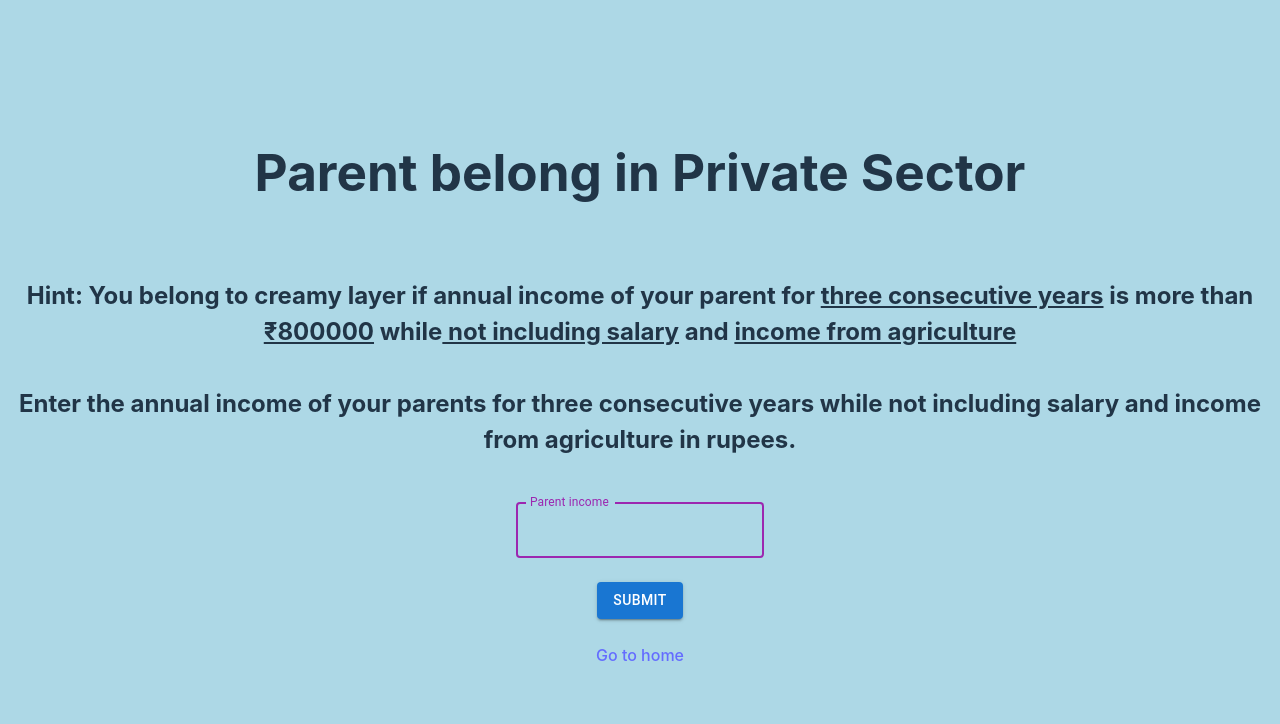
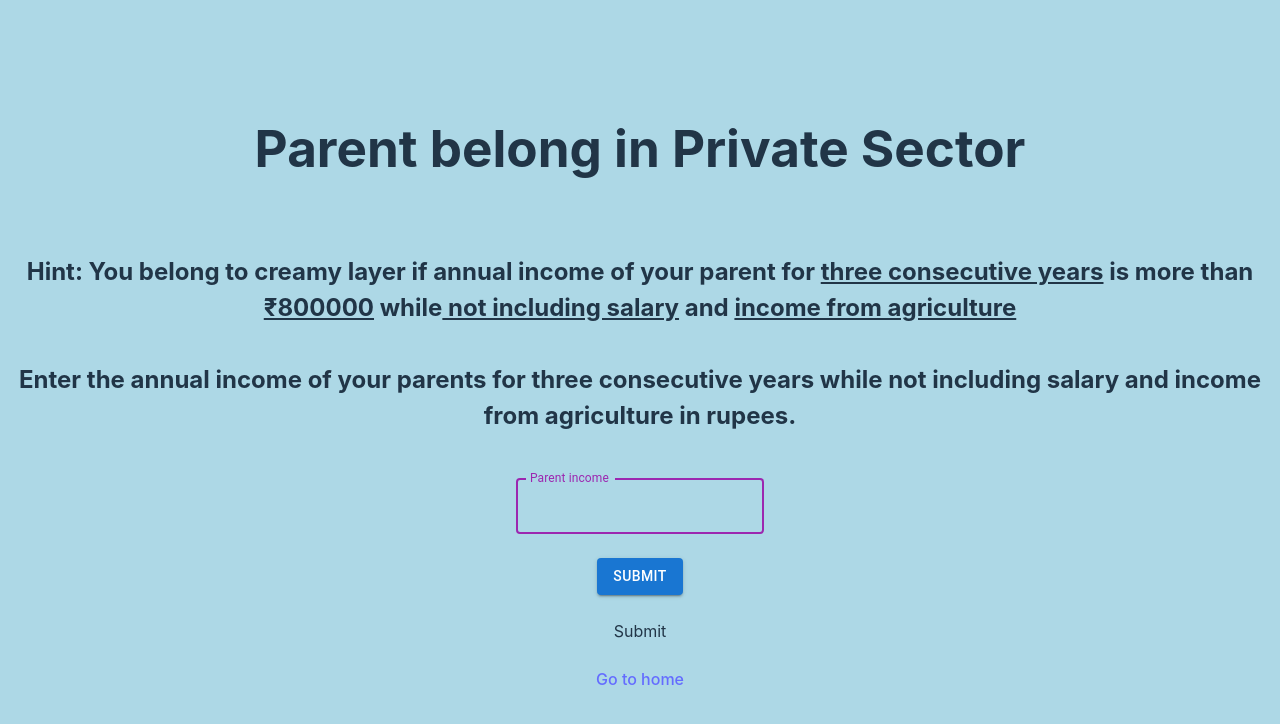
Before and after one commit to Jagadeesh-Kumar-With-Initial-As-S/creamy-layer, a React (Vite) app: page /private_sector in a window 1280 px wide. Shown: the top 724 px of the page. Built offline with nearby package versions, Linux system fonts and the light colour scheme.

Commit message:
Update Private.jsx

```diff
--- a/src/pages/Private.jsx
+++ b/src/pages/Private.jsx
@@ -1,14 +1,18 @@
 import { TextField, Button } from '@mui/material'
 import { useNavigate } from 'react-router-dom'
 import { Link } from 'react-router-dom'
+import { useState } from 'react'
 export default function Private() {
 	const navigate = useNavigate()
-
+	const [data, setData] = useState('Submit')
 	const handleSubmit = async (e) => {
 		e.preventDefault()
 		let income = document.getElementById('income').value
 		if (income > 800000) {
 			navigate(`/private_creamy`)
+		}
+		if (income == '') {
+			setData('Enter the money in rupee')
 		} else {
 			// Coded by Jagadeesh Kumar . S. You can reach Jagadeesh Kumar . S on mobile number which is 7397285837.
 			navigate(`/private_non_creamy`)
@@ -49,6 +53,9 @@ export default function Private() {
 				</Button>
 			</form>
 			<br />
+			{data}
+			<br />
+			<br />
 			<Link to="/">Go to home</Link>
 			<br />
 			<br />
```
